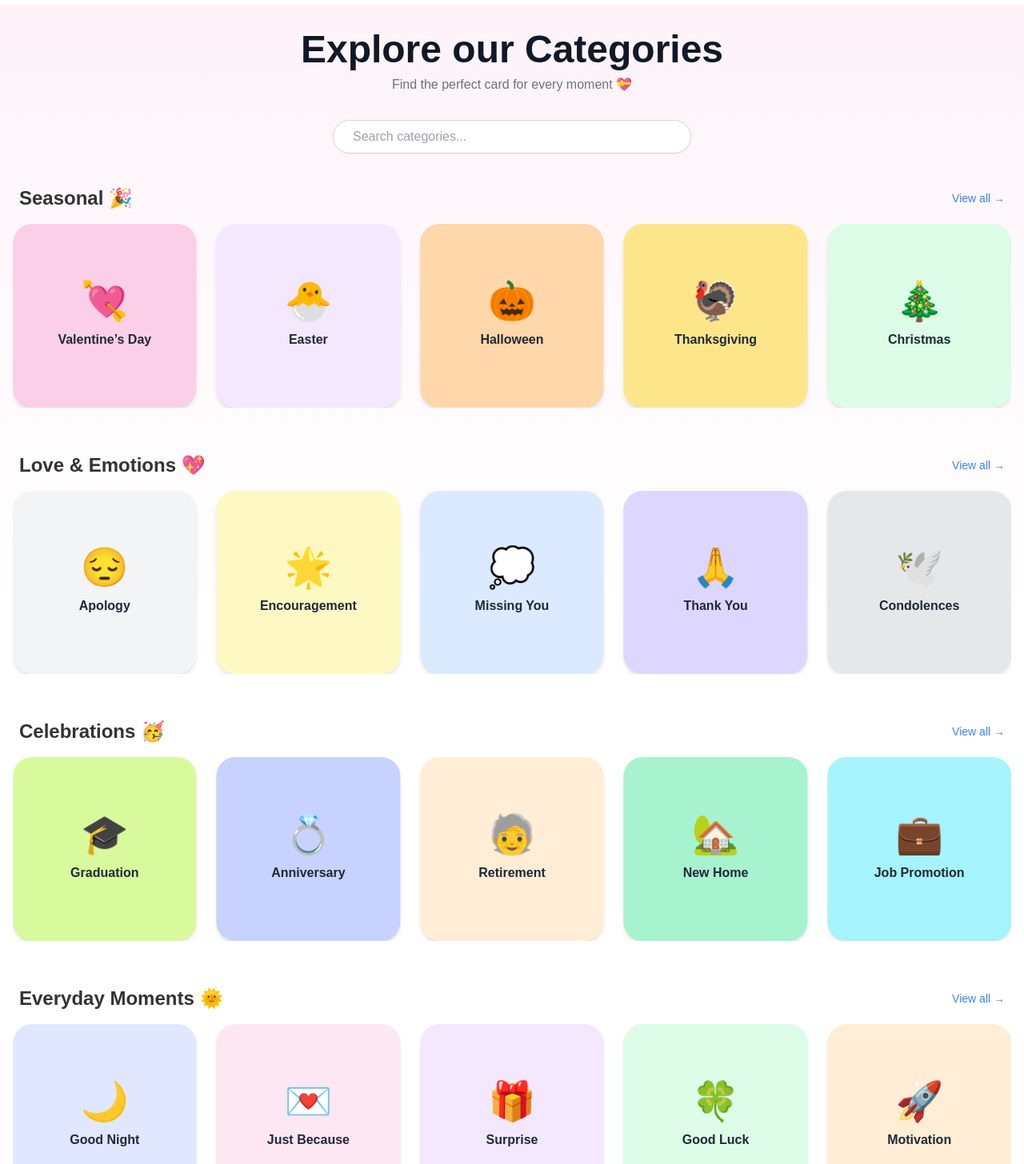
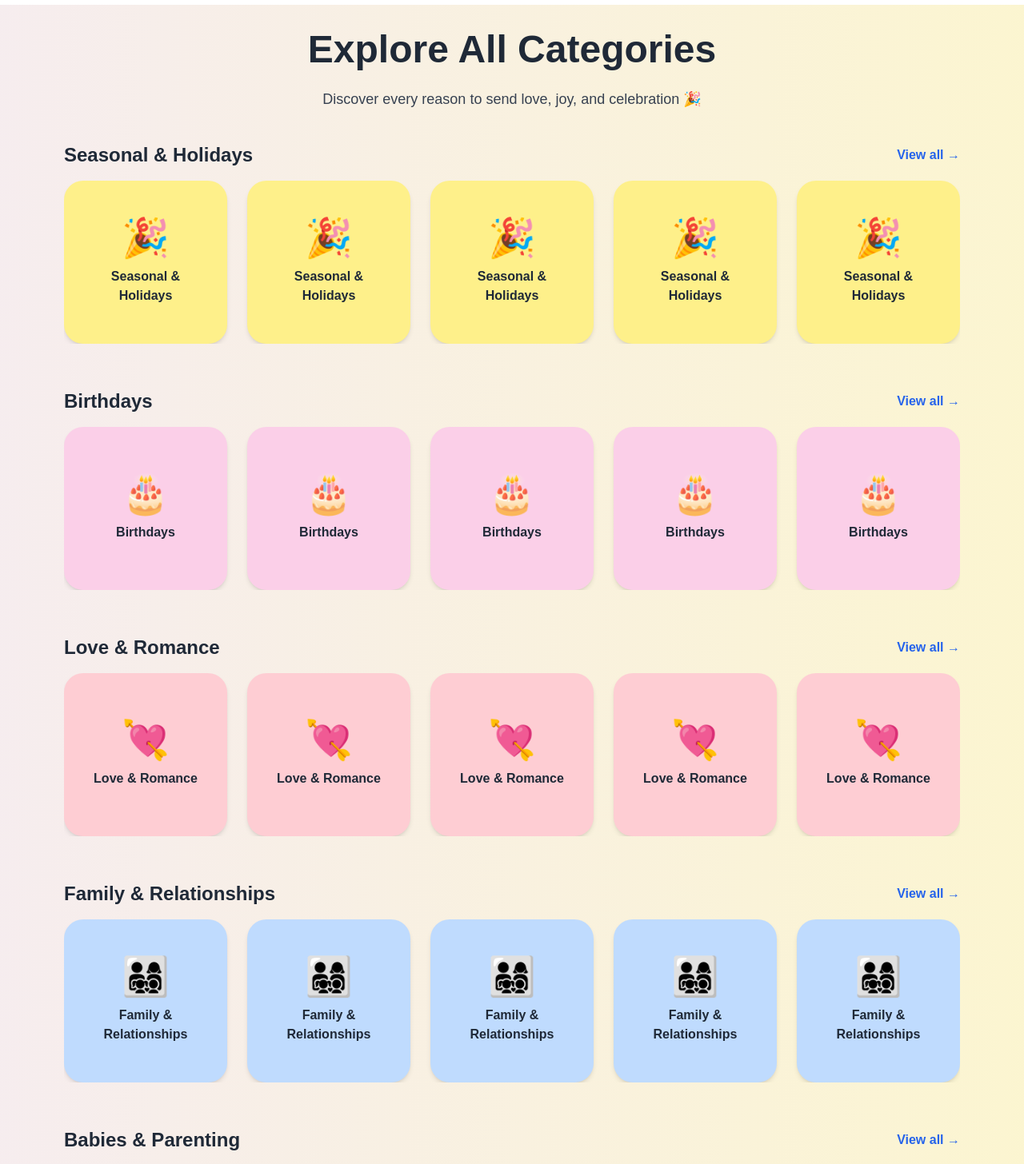
Before and after one commit to everwishhq-commits/EverWish, a Next.js app: page /categories in a window 1280 px wide. Shown: the part 74-1530 px from the top of the page at 80% size. Built offline with nearby package versions, Linux system fonts and the light colour scheme.

Commit message:
Update page.js

```diff
--- a/app/categories/page.js
+++ b/app/categories/page.js
@@ -1,119 +1,96 @@
 "use client";
+
 import { useState } from "react";
+import Header from "../components/header";
+import Footer from "../components/footer";
 import { Swiper, SwiperSlide } from "swiper/react";
 import { Autoplay } from "swiper/modules";
-import { motion, AnimatePresence } from "framer-motion";
 import Link from "next/link";
-import Header from "../components/header";
-import Footer from "../components/footer";
 import "swiper/css";
 
-// 🪄 Datos organizados en secciones tipo Netflix
-const categorySections = [
-  {
-    title: "Seasonal 🎉",
-    items: [
-      { name: "New Year", emoji: "🎆", color: "bg-blue-100", slug: "new-year" },
-      { name: "Valentine’s Day", emoji: "💘", color: "bg-pink-200", slug: "valentines" },
-      { name: "Easter", emoji: "🐣", color: "bg-purple-100", slug: "easter" },
-      { name: "Halloween", emoji: "🎃", color: "bg-orange-200", slug: "halloween" },
-      { name: "Thanksgiving", emoji: "🦃", color: "bg-amber-200", slug: "thanksgiving" },
-      { name: "Christmas", emoji: "🎄", color: "bg-green-100", slug: "christmas" },
-    ],
-  },
-  {
-    title: "Love & Emotions 💖",
-    items: [
+const mainCategories = [
+  { name: "Seasonal & Holidays", emoji: "🎉", color: "bg-yellow-200", slug: "seasonal-holidays" },
+  { name: "Birthdays", emoji: "🎂", color: "bg-pink-200", slug: "birthdays" },
   { name: "Love & Romance", emoji: "💘", color: "bg-rose-200", slug: "love-romance" },
-      { name: "Apology", emoji: "😔", color: "bg-gray-100", slug: "apology" },
-      { name: "Encouragement", emoji: "🌟", color: "bg-yellow-100", slug: "encouragement" },
-      { name: "Missing You", emoji: "💭", color: "bg-blue-100", slug: "missing-you" },
-      { name: "Thank You", emoji: "🙏", color: "bg-violet-200", slug: "thank-you" },
-      { name: "Condolences", emoji: "🕊️", color: "bg-gray-200", slug: "condolences" },
-    ],
-  },
-  {
-    title: "Celebrations 🥳",
-    items: [
-      { name: "Baby Shower", emoji: "👶", color: "bg-sky-200", slug: "baby-shower" },
-      { name: "Graduation", emoji: "🎓", color: "bg-lime-200", slug: "graduation" },
-      { name: "Anniversary", emoji: "💍", color: "bg-indigo-200", slug: "anniversary" },
-      { name: "Retirement", emoji: "🧓", color: "bg-orange-100", slug: "retirement" },
-      { name: "New Home", emoji: "🏡", color: "bg-emerald-200", slug: "new-home" },
-      { name: "Job Promotion", emoji: "💼", color: "bg-cyan-200", slug: "promotion" },
-    ],
-  },
-  {
-    title: "Everyday Moments 🌞",
-    items: [
-      { name: "Good Morning", emoji: "🌅", color: "bg-yellow-100", slug: "good-morning" },
-      { name: "Good Night", emoji: "🌙", color: "bg-indigo-100", slug: "good-night" },
-      { name: "Just Because", emoji: "💌", color: "bg-pink-100", slug: "just-because" },
-      { name: "Surprise", emoji: "🎁", color: "bg-purple-100", slug: "surprise" },
-      { name: "Good Luck", emoji: "🍀", color: "bg-green-100", slug: "good-luck" },
-      { name: "Motivation", emoji: "🚀", color: "bg-orange-100", slug: "motivation" },
-    ],
-  },
+  { name: "Family & Relationships", emoji: "👨‍👩‍👧‍👦", color: "bg-blue-200", slug: "family-relationships" },
+  { name: "Babies & Parenting", emoji: "👶", color: "bg-sky-200", slug: "babies-parenting" },
+  { name: "Weddings & Anniversaries", emoji: "💍", color: "bg-indigo-200", slug: "weddings-anniversaries" },
+  { name: "Congratulations & Milestones", emoji: "🏆", color: "bg-amber-200", slug: "congrats-milestones" },
+  { name: "School & Graduation", emoji: "🎓", color: "bg-lime-200", slug: "school-graduation" },
+  { name: "Work & Professional", emoji: "💼", color: "bg-cyan-200", slug: "work-professional" },
+  { name: "House & Moving", emoji: "🏡", color: "bg-emerald-200", slug: "house-moving" },
+  { name: "Health & Support", emoji: "🩺", color: "bg-teal-200", slug: "health-support" },
+  { name: "Sympathy & Remembrance", emoji: "🕊️", color: "bg-gray-200", slug: "sympathy-remembrance" },
+  { name: "Encouragement & Motivation", emoji: "🌟", color: "bg-yellow-100", slug: "encouragement-motivation" },
+  { name: "Thank You & Appreciation", emoji: "🙏", color: "bg-violet-200", slug: "thank-you-appreciation" },
+  { name: "Invitations & Events", emoji: "✉️", color: "bg-fuchsia-200", slug: "invitations-events" },
+  { name: "Spiritual & Mindfulness", emoji: "🕯️", color: "bg-orange-200", slug: "spiritual-mindfulness" },
+  { name: "Art & Cultural", emoji: "🎨", color: "bg-stone-200", slug: "art-cultural" },
+  { name: "Kids & Teens", emoji: "🧸", color: "bg-purple-200", slug: "kids-teens" },
+  { name: "Humor & Memes", emoji: "😄", color: "bg-rose-100", slug: "humor-memes" },
+  { name: "Pets & Animal Lovers", emoji: "🐾", color: "bg-green-100", slug: "pets" },
+  { name: "Just Because & Everyday", emoji: "💌", color: "bg-blue-100", slug: "just-because" },
+  { name: "Gifts & Surprises", emoji: "🎁", color: "bg-purple-100", slug: "gifts-surprises" },
+  { name: "Inspirations & Quotes", emoji: "📝", color: "bg-slate-200", slug: "inspirations-quotes" },
+  { name: "Custom & AI Creations", emoji: "🤖", color: "bg-teal-100", slug: "custom-ai" },
 ];
 
 export default function CategoriesPage() {
-  const [query, setQuery] = useState("");
-  const [showAI, setShowAI] = useState(false);
-
-  // 🔍 Filtra por nombre
-  const filteredSections = categorySections
-    .map((section) => ({
-      ...section,
-      items: section.items.filter((item) =>
-        item.name.toLowerCase().includes(query.toLowerCase())
-      ),
-    }))
-    .filter((section) => section.items.length > 0);
+  const [expanded, setExpanded] = useState(null);
 
   return (
-    <>
+    <div className="relative min-h-screen">
+      {/* 🌈 Fondo animado */}
+      <div className="absolute inset-0 bg-gradient-to-r from-pink-100 via-purple-100 to-yellow-100 bg-[length:400%_400%] animate-[gradientShift_25s_ease_infinite]" />
+
+      {/* Contenido principal */}
+      <div className="relative z-10">
         <Header />
 
-      <main className="min-h-screen bg-gradient-to-b from-pink-50 via-white to-white text-center pt-28 px-4 pb-20">
-        <h1 className="text-4xl md:text-5xl font-extrabold text-gray-900 mb-2">
-          Explore our Categories
+        <main className="pt-28 px-4 max-w-6xl mx-auto text-center">
+          <h1 className="text-4xl md:text-5xl font-extrabold mb-6 text-gray-800">
+            Explore All Categories
           </h1>
-        <p className="text-gray-500 mb-8">
-          Find the perfect card for every moment 💝
+          <p className="text-lg text-gray-700 mb-10">
+            Discover every reason to send love, joy, and celebration 🎉
           </p>
 
-        {/* 🔍 Buscador */}
-        <div className="flex justify-center mb-10">
-          <input
-            type="text"
-            placeholder="Search categories..."
-            value={query}
-            onChange={(e) => {
-              setQuery(e.target.value);
-              setShowAI(false);
-            }}
-            className="w-full max-w-md border border-gray-300 rounded-full px-6 py-2 shadow-sm focus:outline-none focus:ring-2 focus:ring-pink-300"
-          />
+          {/* Carruseles tipo Netflix */}
+          {mainCategories.map((cat, i) => (
+            <section key={i} className="mb-14">
+              <div className="flex justify-between items-center mb-4">
+                <h2 className="text-xl md:text-2xl font-bold text-gray-800">
+                  {cat.name}
+                </h2>
+                <button
+                  onClick={() =>
+                    setExpanded(expanded === i ? null : i)
+                  }
+                  className="text-sm md:text-base font-semibold text-blue-600 hover:underline transition"
+                >
+                  {expanded === i ? "Close ↑" : "View all →"}
+                </button>
               </div>
 
-        {/* 🎞️ Carruseles tipo Netflix */}
-        {filteredSections.length > 0 ? (
-          filteredSections.map((section, index) => (
-            <div key={index} className="mb-14">
-              <div className="flex items-center justify-between mb-4 px-2">
-                <h2 className="text-2xl font-bold text-left">{section.title}</h2>
-                <Link
-                  href="#"
-                  className="text-blue-500 hover:underline text-sm font-medium"
+              {expanded === i ? (
+                // Grid expanded
+                <div className="grid grid-cols-2 sm:grid-cols-3 md:grid-cols-4 gap-5">
+                  {Array.from({ length: 8 }).map((_, j) => (
+                    <div
+                      key={j}
+                      className={`${cat.color} rounded-3xl shadow-md p-6 flex flex-col items-center justify-center aspect-square`}
                     >
-                  View all →
-                </Link>
+                      <span className="text-5xl mb-3">{cat.emoji}</span>
+                      <p className="font-semibold text-gray-700">{cat.name}</p>
                     </div>
-
+                  ))}
+                </div>
+              ) : (
+                // Carrusel horizontal
                 <Swiper
                   slidesPerView={2.3}
                   spaceBetween={15}
-                autoplay={{ delay: 3000, disableOnInteraction: false }}
+                  autoplay={{ delay: 3500, disableOnInteraction: false }}
                   breakpoints={{
                     640: { slidesPerView: 3.5, spaceBetween: 20 },
                     1024: { slidesPerView: 5, spaceBetween: 25 },
@@ -121,82 +98,28 @@ export default function CategoriesPage() {
                   modules={[Autoplay]}
                   className="overflow-visible"
                 >
-                {section.items.map((cat, i) => (
-                  <SwiperSlide key={i}>
+                  {Array.from({ length: 8 }).map((_, j) => (
+                    <SwiperSlide key={j}>
                       <Link href={`/categories/${cat.slug}`}>
-                      <motion.div
-                        whileHover={{ scale: 1.05 }}
-                        transition={{ duration: 0.3 }}
-                        className={`${cat.color} rounded-3xl shadow-md hover:shadow-xl flex flex-col items-center justify-center p-6 aspect-square`}
+                        <div
+                          className={`${cat.color} rounded-3xl shadow-md hover:shadow-xl hover:-translate-y-1 transition transform flex flex-col items-center justify-center p-6 aspect-square`}
                         >
                           <span className="text-5xl mb-3">{cat.emoji}</span>
                           <p className="font-semibold text-sm md:text-base text-gray-800">
                             {cat.name}
                           </p>
-                      </motion.div>
+                        </div>
                       </Link>
                     </SwiperSlide>
                   ))}
                 </Swiper>
-            </div>
-          ))
-        ) : (
-          <div className="text-center mt-20">
-            <p className="text-gray-600 mb-4">
-              No results found for “{query}”
-            </p>
-            <button
-              onClick={() => setShowAI(true)}
-              className="bg-blue-500 hover:bg-blue-600 text-white font-semibold py-2 px-4 rounded-full transition"
-            >
-              Create with AI 💫
-            </button>
-          </div>
               )}
-
-        {/* 💫 Modal Create with AI */}
-        <AnimatePresence>
-          {showAI && (
-            <motion.div
-              key="ai-modal"
-              initial={{ opacity: 0, scale: 0.8 }}
-              animate={{ opacity: 1, scale: 1 }}
-              exit={{ opacity: 0 }}
-              transition={{ duration: 0.3 }}
-              className="fixed inset-0 bg-black/50 flex items-center justify-center z-50"
-            >
-              <motion.div
-                className="bg-white rounded-2xl shadow-2xl p-8 text-center w-80 max-w-sm"
-                initial={{ y: 50, opacity: 0 }}
-                animate={{ y: 0, opacity: 1 }}
-                exit={{ y: 30, opacity: 0 }}
-              >
-                <h2 className="text-xl font-bold text-gray-800 mb-4">
-                  Create your unique card ✨
-                </h2>
-                <p className="text-gray-600 mb-6">
-                  Let Everwish AI design a card for{" "}
-                  <b>{query || "you"}</b>!
-                </p>
-                <button
-                  onClick={() => alert("✨ Opening AI Creator...")}
-                  className="bg-blue-500 hover:bg-blue-600 text-white font-semibold py-2 px-4 rounded-full transition"
-                >
-                  Start Now
-                </button>
-                <button
-                  onClick={() => setShowAI(false)}
-                  className="block mx-auto mt-4 text-gray-500 hover:text-gray-700 text-sm"
-                >
-                  Cancel
-                </button>
-              </motion.div>
-            </motion.div>
-          )}
-        </AnimatePresence>
+            </section>
+          ))}
         </main>
 
         <Footer />
-    </>
+      </div>
+    </div>
   );
     }
```
Lines whose indentation alone changed are shown as unchanged.
